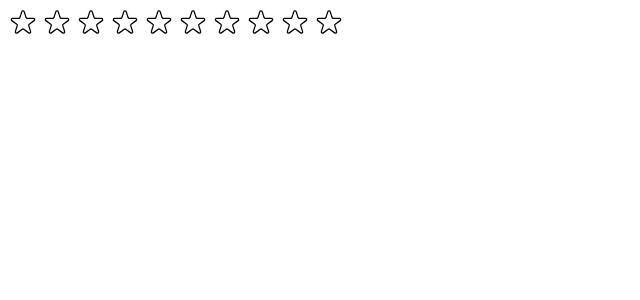
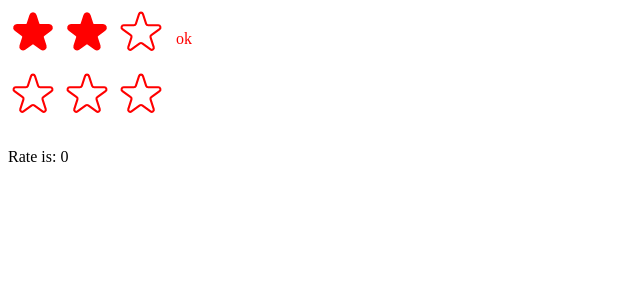
Before and after one commit to shirin-monzavi/usepopcorn, a React (Create React App) app: page / in a window 1280 px wide. Shown: the top 300 px of the page, without its empty margins (0-640 px from the left). Built offline with nearby package versions, Linux system fonts and the light colour scheme.

Commit message:
Complete rating component

```diff
--- a/src/StarRating.js
+++ b/src/StarRating.js
@@ -9,41 +9,52 @@ const starContainer = {
     display: "flex",
     gap: 4
 }
-const textStyle = {
-    lineHeight: 1,
-    margin: 0
-}
-const starStyle = {
-    width: 30,
-    height: 30,
-    display: "block"
-}
-export default function StarRating({ maxRate = 5 }) {
-    const [rate, setRate] = useState(0);
+
+export default function StarRating({ maxRate = 5, color = '#ffe121', size = 50, message = [], onSetRate, defualtRate = 0}) {
+    const textStyle = {
+        lineHeight: 1,
+        margin: 0,
+        color: color
+    }
+    const [rate, setRate] = useState(defualtRate);
     const [tempRate, setTempRate] = useState(0);
 
     function handleRate(index) {
         setRate(index);
+        onSetRate(index);
     }
     return (
         <div style={container}>
             <div style={starContainer}>
                 {Array.from({ length: maxRate }, (_, i) => {
-                    return <Star key={i}
+                    return <Star
+                        key={i}
                         onRate={() => handleRate(i + 1)}
                         full={tempRate ? tempRate >= i + 1 : rate >= i + 1}
                         onHoverIn={() => setTempRate(i + 1)}
                         onHoverOut={() => setTempRate(0)}
+                        color={color}
+                        size={size}
                     />
                 })}
             </div>
 
-            <p style={textStyle}>{rate || tempRate || ""}</p>
+            <p style={textStyle}>{message.length > 0 ? message[tempRate ? (tempRate - 1) : (rate - 1)] : rate || tempRate || ""}</p>
+
+
         </div>
     )
 }
 
-function Star({ onRate, full, onHoverIn, onHoverOut }) {
+
+function Star({ onRate, full, onHoverIn, onHoverOut, color, size }) {
+    const starStyle = {
+        width: size,
+        display: "block",
+        color: color,
+        fontSize: `${size}px`
+    }
+
     return (
 
         (<span style={starStyle} role="button"
@@ -53,8 +64,8 @@ function Star({ onRate, full, onHoverIn, onHoverOut }) {
             {full ? <svg
                 xmlns="http://www.w3.org/2000/svg"
                 viewBox="0 0 20 20"
-                fill="#000"
-                stroke="#000"
+                fill={color}
+                stroke={color}
             >
                 <path
                     d="M9.049 2.927c.3-.921 1.603-.921 1.902 0l1.07 3.292a1 1 0 00.95.69h3.462c.969 0 1.371 1.24.588 1.81l-2.8 2.034a1 1 0 00-.364 1.118l1.07 3.292c.3.921-.755 1.688-1.54 1.118l-2.8-2.034a1 1 0 00-1.175 0l-2.8 2.034c-.784.57-1.838-.197-1.539-1.118l1.07-3.292a1 1 0 00-.364-1.118L2.98 8.72c-.783-.57-.38-1.81.588-1.81h3.461a1 1 0 00.951-.69l1.07-3.292z"
@@ -63,7 +74,7 @@ function Star({ onRate, full, onHoverIn, onHoverOut }) {
                 xmlns="http://www.w3.org/2000/svg"
                 fill="none"
                 viewBox="0 0 24 24"
-                stroke="#000"
+                stroke={color}
             >
                 <path
                     strokeLinecap="round"
--- a/src/index.js
+++ b/src/index.js
@@ -4,15 +4,26 @@ import ReactDOM from 'react-dom/client';
 import App from './App';
 import reportWebVitals from './reportWebVitals';
 import StarRating from './StarRating';
+import { useState } from "react"
 
 const root = ReactDOM.createRoot(document.getElementById('root'));
 root.render(
   <React.StrictMode>
     {/* <App /> */}
-    <StarRating maxRate={10} />
+    <StarRating maxRate={3} color='red' size={50} message={['bad', 'ok', 'good']} defualtRate={2} />
+    <Test />
   </React.StrictMode>
 );
 
+function Test() {
+    const [movie, setMovieRate] = useState(0);
+    return (
+        <>
+            <StarRating maxRate={3} color='red' size={50} message={['bad', 'ok', 'good']} onSetRate ={setMovieRate} />
+            <p>Rate is: {movie}</p>
+        </>
+    )
+}
 // If you want to start measuring performance in your app, pass a function
 // to log results (for example: reportWebVitals(console.log))
 // or send to an analytics endpoint. Learn more: https://bit.ly/CRA-vitals
```
